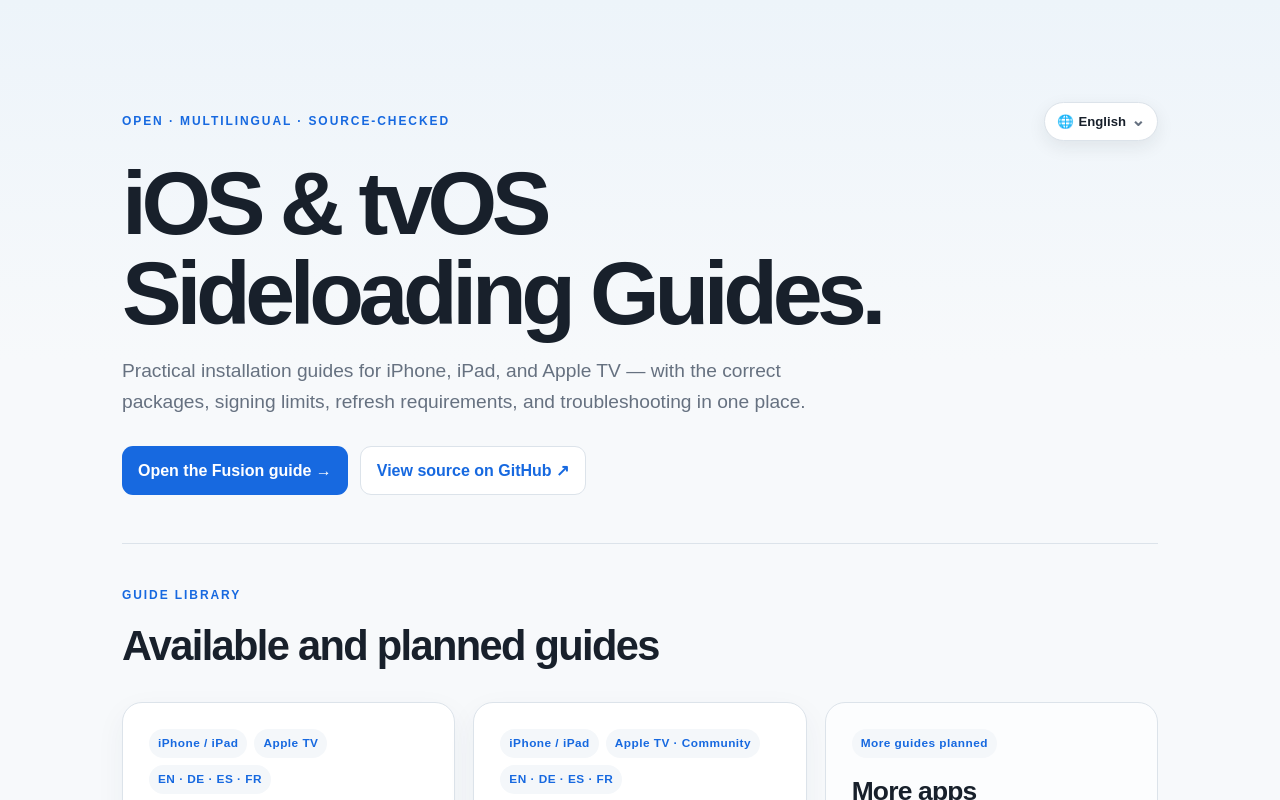
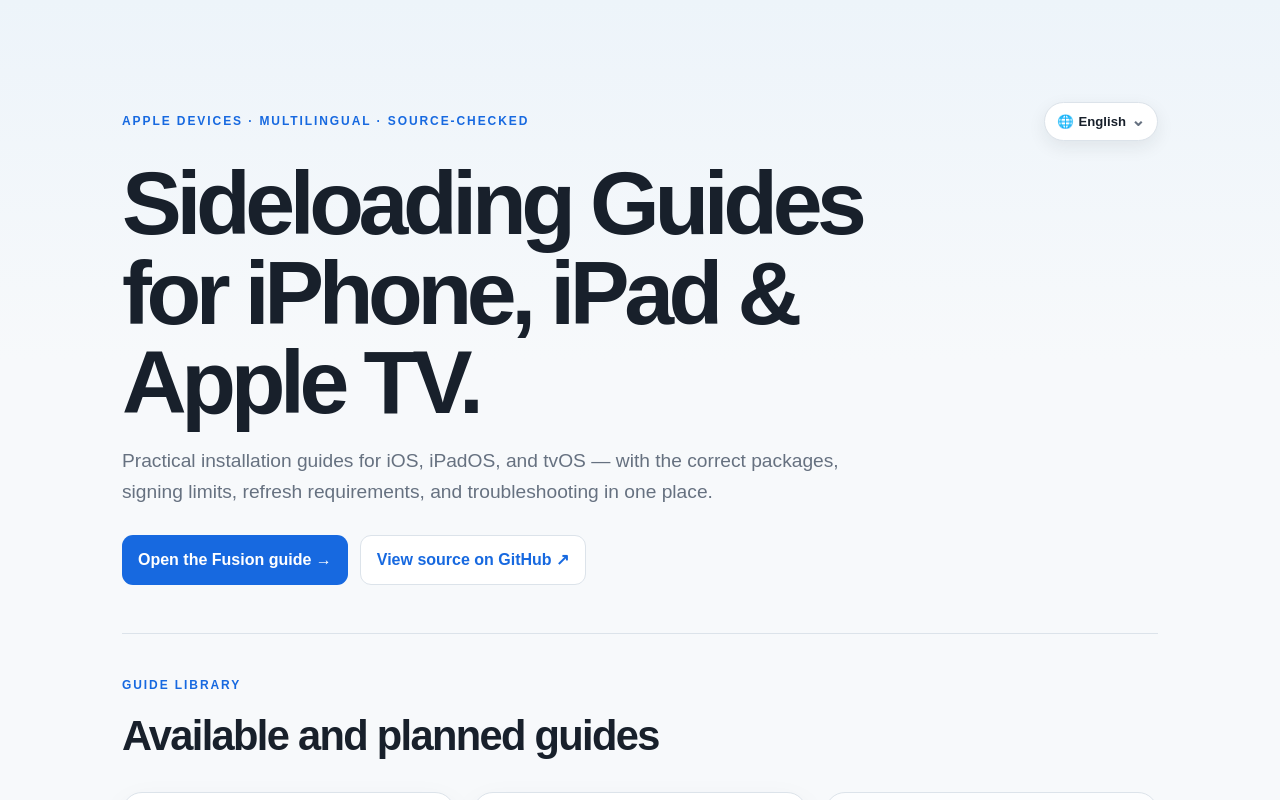
Before and after one commit to berot3/ios-tvos-sideloading-guides, a Next.js app: page / in a window 1280 px wide. Shown: the top 800 px of the page. Built offline with nearby package versions, Linux system fonts and the light colour scheme.

Commit message:
Clarify Apple device scope on homepage

```diff
--- a/components/GuideHub.tsx
+++ b/components/GuideHub.tsx
@@ -4,16 +4,16 @@ import { languageHref } from "@/lib/site";
 
 const hubCopy = {
   en: {
-    eyebrow: "OPEN · MULTILINGUAL · SOURCE-CHECKED", title: <>iOS &amp; tvOS<br />Sideloading Guides.</>, intro: "Practical installation guides for iPhone, iPad, and Apple TV — with the correct packages, signing limits, refresh requirements, and troubleshooting in one place.", openFusion: "Open the Fusion guide →", source: "View source on GitHub ↗", library: "GUIDE LIBRARY", available: "Available and planned guides", fusionDescription: "Install Fusion with AltStore Classic on iPhone or with AltServer and Xcode on Apple TV. Includes the seven-day signing workflow and common fixes.", nuvioDescription: "Install Nuvio with SideStore or Sideloadly on iPhone and iPad, plus the clearly labelled unofficial Apple TV community beta.", read: "Read the guide →", planned: "More guides planned", futureTitle: "More apps", futureDescription: "Future guides will use the same verified structure and may cover AltStore Classic, AltStore PAL, SideStore, AltServer, or Xcode when supported.", suggest: "Suggest an app ↗", noIpa: "No IPA files are hosted here", safety: "Every guide links to upstream projects and official documentation. Always verify an app and its source before installing it.",
+    eyebrow: "APPLE DEVICES · MULTILINGUAL · SOURCE-CHECKED", title: <>Sideloading Guides<br />for iPhone, iPad &amp; Apple TV.</>, intro: "Practical installation guides for iOS, iPadOS, and tvOS — with the correct packages, signing limits, refresh requirements, and troubleshooting in one place.", openFusion: "Open the Fusion guide →", source: "View source on GitHub ↗", library: "GUIDE LIBRARY", available: "Available and planned guides", fusionDescription: "Install Fusion with AltStore Classic on iPhone or with AltServer and Xcode on Apple TV. Includes the seven-day signing workflow and common fixes.", nuvioDescription: "Install Nuvio with SideStore or Sideloadly on iPhone and iPad, plus the clearly labelled unofficial Apple TV community beta.", read: "Read the guide →", planned: "More guides planned", futureTitle: "More apps", futureDescription: "Future guides will use the same verified structure and may cover AltStore Classic, AltStore PAL, SideStore, AltServer, or Xcode when supported.", suggest: "Suggest an app ↗", noIpa: "No IPA files are hosted here", safety: "Every guide links to upstream projects and official documentation. Always verify an app and its source before installing it.",
   },
   de: {
-    eyebrow: "OFFEN · MEHRSPRACHIG · QUELLENGEPRÜFT", title: <>Sideloading-Anleitungen<br />für iOS &amp; tvOS.</>, intro: "Praxisnahe Installationsanleitungen für iPhone, iPad und Apple TV — mit den richtigen Paketen, Signaturlimits, Erneuerungen und Lösungen für häufige Fehler an einem Ort.", openFusion: "Fusion-Anleitung öffnen →", source: "Quellcode auf GitHub ↗", library: "ANLEITUNGSBIBLIOTHEK", available: "Verfügbare und geplante Anleitungen", fusionDescription: "Fusion mit AltStore Classic auf dem iPhone oder mit AltServer und Xcode auf Apple TV installieren. Einschließlich 7-Tage-Signatur und häufiger Problemlösungen.", nuvioDescription: "Nuvio mit SideStore oder Sideloadly auf iPhone und iPad installieren, plus klar gekennzeichnete inoffizielle Apple-TV-Community-Beta.", read: "Anleitung lesen →", planned: "Weitere Anleitungen geplant", futureTitle: "Weitere Apps", futureDescription: "Weitere Anleitungen folgen derselben geprüften Struktur und können – sofern unterstützt – AltStore Classic, AltStore PAL, SideStore, AltServer oder Xcode abdecken.", suggest: "App vorschlagen ↗", noIpa: "Hier werden keine IPA-Dateien gehostet", safety: "Jede Anleitung verweist auf die ursprünglichen Projekte und die offizielle Dokumentation. Prüfe eine App und ihre Quelle immer vor der Installation.",
+    eyebrow: "APPLE-GERÄTE · MEHRSPRACHIG · QUELLENGEPRÜFT", title: <>Sideloading-Anleitungen<br />für iPhone, iPad &amp; Apple TV.</>, intro: "Praxisnahe Installationsanleitungen für iOS, iPadOS und tvOS — mit den richtigen Paketen, Signaturlimits, Erneuerungen und Lösungen für häufige Fehler an einem Ort.", openFusion: "Fusion-Anleitung öffnen →", source: "Quellcode auf GitHub ↗", library: "ANLEITUNGSBIBLIOTHEK", available: "Verfügbare und geplante Anleitungen", fusionDescription: "Fusion mit AltStore Classic auf dem iPhone oder mit AltServer und Xcode auf Apple TV installieren. Einschließlich 7-Tage-Signatur und häufiger Problemlösungen.", nuvioDescription: "Nuvio mit SideStore oder Sideloadly auf iPhone und iPad installieren, plus klar gekennzeichnete inoffizielle Apple-TV-Community-Beta.", read: "Anleitung lesen →", planned: "Weitere Anleitungen geplant", futureTitle: "Weitere Apps", futureDescription: "Weitere Anleitungen folgen derselben geprüften Struktur und können – sofern unterstützt – AltStore Classic, AltStore PAL, SideStore, AltServer oder Xcode abdecken.", suggest: "App vorschlagen ↗", noIpa: "Hier werden keine IPA-Dateien gehostet", safety: "Jede Anleitung verweist auf die ursprünglichen Projekte und die offizielle Dokumentation. Prüfe eine App und ihre Quelle immer vor der Installation.",
   },
   es: {
-    eyebrow: "ABIERTO · MULTILINGÜE · FUENTES VERIFICADAS", title: <>Guías de sideloading<br />para iOS y tvOS.</>, intro: "Guías prácticas de instalación para iPhone, iPad y Apple TV, con los paquetes correctos, límites de firma, renovaciones y soluciones a problemas frecuentes.", openFusion: "Abrir la guía de Fusion →", source: "Ver el código en GitHub ↗", library: "BIBLIOTECA DE GUÍAS", available: "Guías disponibles y planificadas", fusionDescription: "Instala Fusion con AltStore Classic en el iPhone o con AltServer y Xcode en el Apple TV. Incluye la firma de siete días y soluciones habituales.", nuvioDescription: "Instala Nuvio con SideStore o Sideloadly en iPhone y iPad, además de la beta comunitaria no oficial para Apple TV.", read: "Leer la guía →", planned: "Más guías planificadas", futureTitle: "Más aplicaciones", futureDescription: "Las próximas guías seguirán la misma estructura verificada y podrán incluir AltStore Classic, AltStore PAL, SideStore, AltServer o Xcode cuando sean compatibles.", suggest: "Sugerir una app ↗", noIpa: "Aquí no se alojan archivos IPA", safety: "Cada guía enlaza los proyectos originales y la documentación oficial. Verifica siempre una app y su fuente antes de instalarla.",
+    eyebrow: "DISPOSITIVOS APPLE · MULTILINGÜE · FUENTES VERIFICADAS", title: <>Guías de sideloading<br />para iPhone, iPad y Apple TV.</>, intro: "Guías prácticas de instalación para iOS, iPadOS y tvOS, con los paquetes correctos, límites de firma, renovaciones y soluciones a problemas frecuentes.", openFusion: "Abrir la guía de Fusion →", source: "Ver el código en GitHub ↗", library: "BIBLIOTECA DE GUÍAS", available: "Guías disponibles y planificadas", fusionDescription: "Instala Fusion con AltStore Classic en el iPhone o con AltServer y Xcode en el Apple TV. Incluye la firma de siete días y soluciones habituales.", nuvioDescription: "Instala Nuvio con SideStore o Sideloadly en iPhone y iPad, además de la beta comunitaria no oficial para Apple TV.", read: "Leer la guía →", planned: "Más guías planificadas", futureTitle: "Más aplicaciones", futureDescription: "Las próximas guías seguirán la misma estructura verificada y podrán incluir AltStore Classic, AltStore PAL, SideStore, AltServer o Xcode cuando sean compatibles.", suggest: "Sugerir una app ↗", noIpa: "Aquí no se alojan archivos IPA", safety: "Cada guía enlaza los proyectos originales y la documentación oficial. Verifica siempre una app y su fuente antes de instalarla.",
   },
   fr: {
-    eyebrow: "OUVERT · MULTILINGUE · SOURCES VÉRIFIÉES", title: <>Guides de sideloading<br />pour iOS et tvOS.</>, intro: "Des guides d’installation pratiques pour iPhone, iPad et Apple TV, avec les bons paquets, les limites de signature, le renouvellement et le dépannage au même endroit.", openFusion: "Ouvrir le guide Fusion →", source: "Voir le code sur GitHub ↗", library: "BIBLIOTHÈQUE DE GUIDES", available: "Guides disponibles et prévus", fusionDescription: "Installe Fusion avec AltStore Classic sur iPhone ou avec AltServer et Xcode sur Apple TV. Le guide couvre la signature de sept jours et les problèmes courants.", nuvioDescription: "Installe Nuvio avec SideStore ou Sideloadly sur iPhone et iPad, ainsi que la bêta communautaire non officielle pour Apple TV.", read: "Lire le guide →", planned: "Autres guides prévus", futureTitle: "Autres apps", futureDescription: "Les prochains guides suivront la même structure vérifiée et pourront couvrir AltStore Classic, AltStore PAL, SideStore, AltServer ou Xcode lorsqu’ils sont compatibles.", suggest: "Suggérer une app ↗", noIpa: "Aucun fichier IPA n’est hébergé ici", safety: "Chaque guide renvoie aux projets d’origine et à la documentation officielle. Vérifie toujours une app et sa source avant de l’installer.",
+    eyebrow: "APPAREILS APPLE · MULTILINGUE · SOURCES VÉRIFIÉES", title: <>Guides de sideloading<br />pour iPhone, iPad et Apple TV.</>, intro: "Des guides d’installation pratiques pour iOS, iPadOS et tvOS, avec les bons paquets, les limites de signature, le renouvellement et le dépannage au même endroit.", openFusion: "Ouvrir le guide Fusion →", source: "Voir le code sur GitHub ↗", library: "BIBLIOTHÈQUE DE GUIDES", available: "Guides disponibles et prévus", fusionDescription: "Installe Fusion avec AltStore Classic sur iPhone ou avec AltServer et Xcode sur Apple TV. Le guide couvre la signature de sept jours et les problèmes courants.", nuvioDescription: "Installe Nuvio avec SideStore ou Sideloadly sur iPhone et iPad, ainsi que la bêta communautaire non officielle pour Apple TV.", read: "Lire le guide →", planned: "Autres guides prévus", futureTitle: "Autres apps", futureDescription: "Les prochains guides suivront la même structure vérifiée et pourront couvrir AltStore Classic, AltStore PAL, SideStore, AltServer ou Xcode lorsqu’ils sont compatibles.", suggest: "Suggérer une app ↗", noIpa: "Aucun fichier IPA n’est hébergé ici", safety: "Chaque guide renvoie aux projets d’origine et à la documentation officielle. Vérifie toujours une app et sa source avant de l’installer.",
   },
 } as const;
 
```
